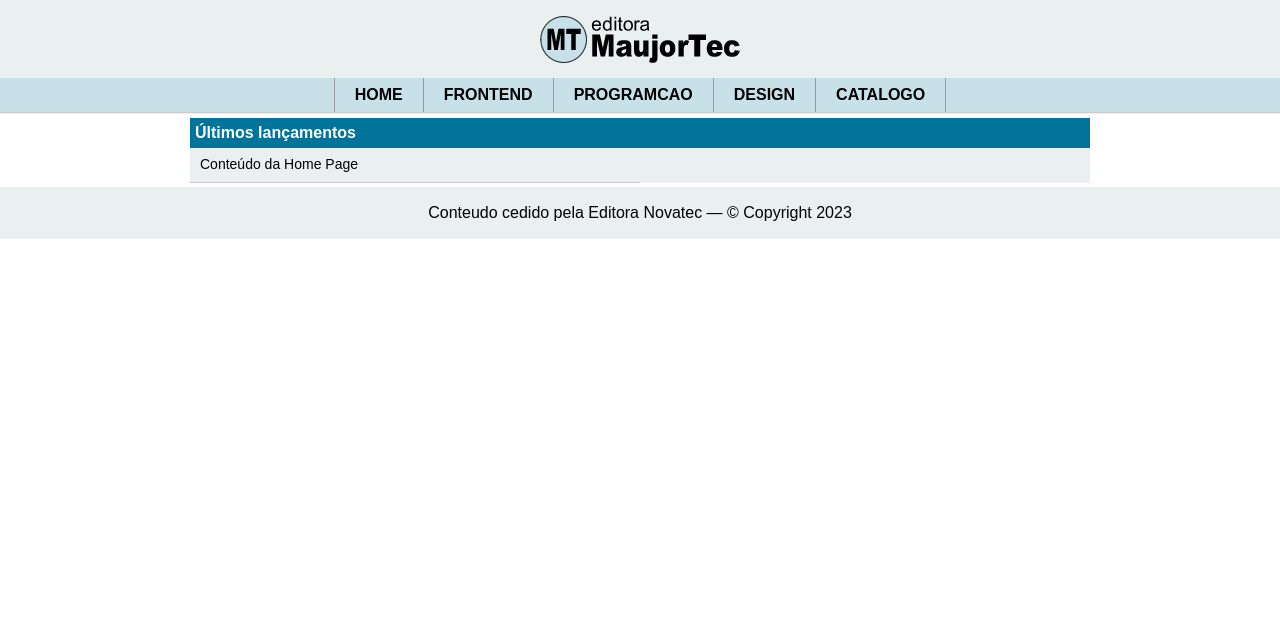
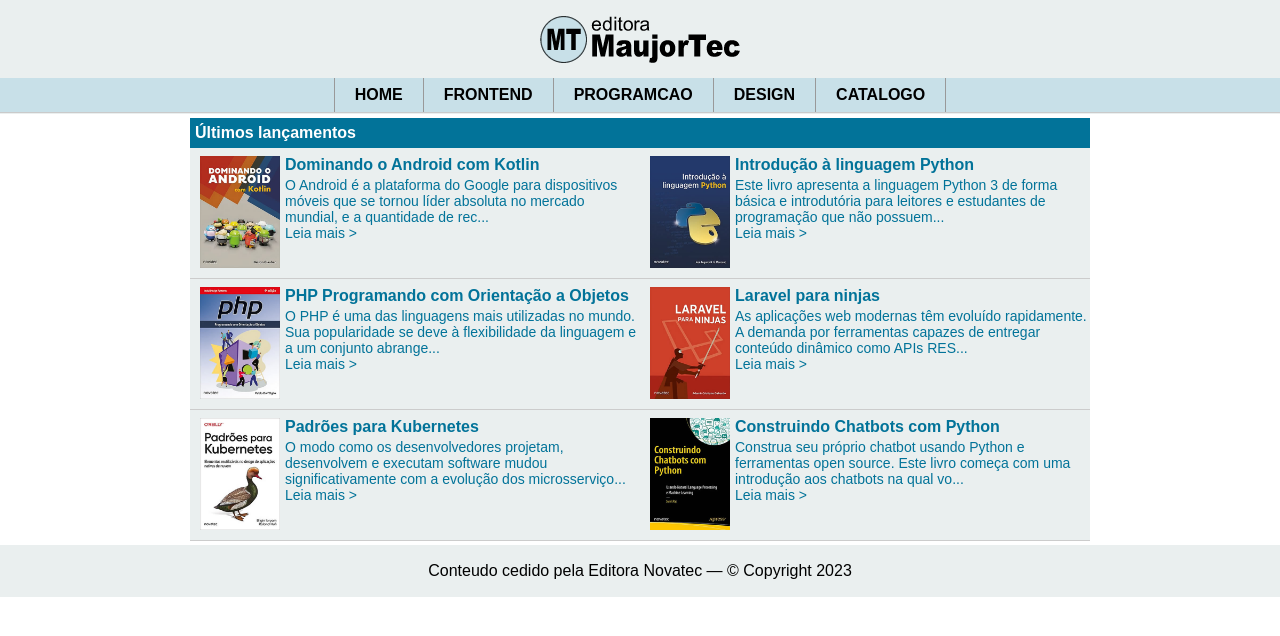
Before and after one commit to robertocsm/editora-maujortec, a React (Create React App) app: page / in a window 1280 px wide. Shown: the top 636 px of the page. Built offline with nearby package versions, Linux system fonts and the light colour scheme.

Commit message:
atualização capitulo 8 - pagina 129
Signed-off-by: Roberto <robertoc@copel.com>

```diff
--- a/src/components/Home.js
+++ b/src/components/Home.js
@@ -1,10 +1,33 @@
 import React from "react";
-const Home = props => (
+import { Link } from "react-router-dom";
+const Home = ({ livros }) => (
     <main className="principal">
         <h2>Últimos lançamentos</h2>
-        <div class="card">
-            <p>Conteúdo da Home Page</p>
-        </div>
+       {livros
+        .filter((n, index) => index < 6)
+        .map(livro => (
+            <div className="card" key={livro.id}>
+                <div className="thumb">
+                    <img
+                       src={"/imagens/capas/" + livro.isbn.replace(/-/g,"") + ".jpg"}
+                       alt="Thurmbnail da capa do livro.." />
+                </div>
+                {livros
+                 .filter(c => c.slug === livro.slug)
+                  .map(livro => (
+                    <Link to={'/livro/${livro.slug}'} key={livro.id}>
+                        {
+                            <div className="detalhes">
+                                <h3>{livro.titulo}</h3>
+                                <p>{livro.descricao.slice(0, 130) + "..."}</p>
+                                <p>Leia mais &gt;</p>
+                            </div>
+                        }
+                    </Link>
+                  ))}
+            </div>
+        ))
+       }
     </main>
 );
 
```
